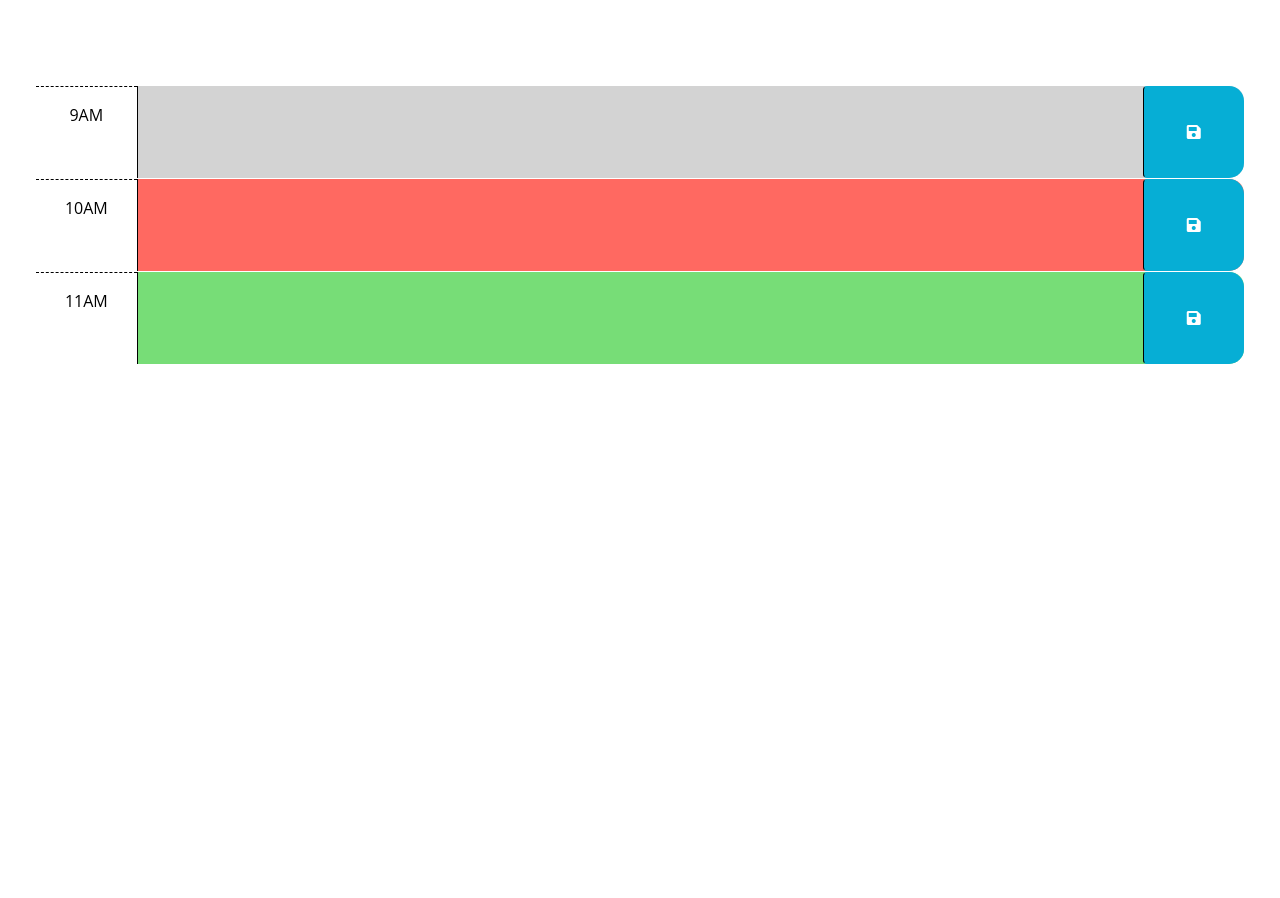
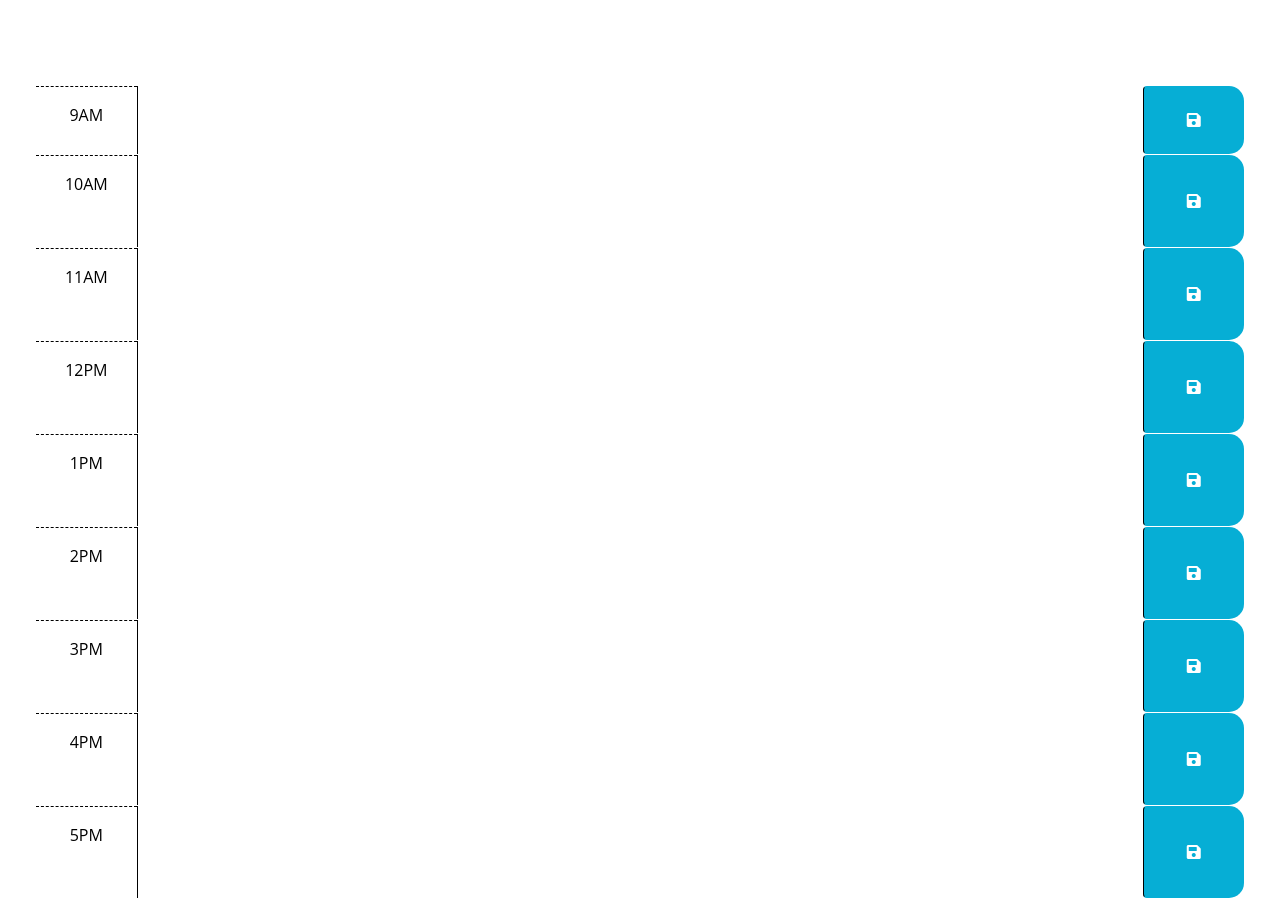
Before and after one commit to ssnakeoil/on-the-clock-planner, a plain HTML site: page Develop/index.html in a window 1280 px wide. Shown: the part 166-1064 px from the top of the page. Before the commit the page ends 800 px from the top, so only its background shows below. Drawn offline with nearby package versions, Linux system fonts and the light colour scheme.

Commit message:
adding remaining work hours

```diff
--- a/Develop/index.html
+++ b/Develop/index.html
@@ -42,16 +42,16 @@
         -->
 
       <!-- Example of a past time block. The "past" class adds a gray background color. -->
-      <div id="hour-9" class="row time-block past">
+      <div id="hour-9" class="row time-block">
         <div class="col-2 col-md-1 hour text-center py-3">9AM</div>
-        <textarea class="col-8 col-md-10 description" rows="3"> </textarea>
+        <textarea class="col-8 col-md-10 description" rows="2"> </textarea>
         <button class="btn saveBtn col-2 col-md-1" aria-label="save">
           <i class="fas fa-save" aria-hidden="true"></i>
         </button>
       </div>
 
       <!-- Example of a present time block. The "present" class adds a red background color. -->
-      <div id="hour-10" class="row time-block present">
+      <div id="hour-10" class="row time-block">
         <div class="col-2 col-md-1 hour text-center py-3">10AM</div>
         <textarea class="col-8 col-md-10 description" rows="3"> </textarea>
         <button class="btn saveBtn col-2 col-md-1" aria-label="save">
@@ -60,8 +60,56 @@
       </div>
 
       <!-- Example of a future time block. The "future" class adds a green background color. -->
-      <div id="hour-11" class="row time-block future">
+      <div id="hour-11" class="row time-block">
         <div class="col-2 col-md-1 hour text-center py-3">11AM</div>
+        <textarea class="col-8 col-md-10 description" rows="3"> </textarea>
+        <button class="btn saveBtn col-2 col-md-1" aria-label="save">
+          <i class="fas fa-save" aria-hidden="true"></i>
+        </button>
+      </div>
+
+      <div id="hour-12" class="row time-block">
+        <div class="col-2 col-md-1 hour text-center py-3">12PM</div>
+        <textarea class="col-8 col-md-10 description" rows="3"> </textarea>
+        <button class="btn saveBtn col-2 col-md-1" aria-label="save">
+          <i class="fas fa-save" aria-hidden="true"></i>
+        </button>
+      </div>
+
+      <div id="hour-13" class="row time-block">
+        <div class="col-2 col-md-1 hour text-center py-3">1PM</div>
+        <textarea class="col-8 col-md-10 description" rows="3"> </textarea>
+        <button class="btn saveBtn col-2 col-md-1" aria-label="save">
+          <i class="fas fa-save" aria-hidden="true"></i>
+        </button>
+      </div>
+
+      <div id="hour-14" class="row time-block">
+        <div class="col-2 col-md-1 hour text-center py-3">2PM</div>
+        <textarea class="col-8 col-md-10 description" rows="3"> </textarea>
+        <button class="btn saveBtn col-2 col-md-1" aria-label="save">
+          <i class="fas fa-save" aria-hidden="true"></i>
+        </button>
+      </div>
+
+      <div id="hour-15" class="row time-block">
+        <div class="col-2 col-md-1 hour text-center py-3">3PM</div>
+        <textarea class="col-8 col-md-10 description" rows="3"> </textarea>
+        <button class="btn saveBtn col-2 col-md-1" aria-label="save">
+          <i class="fas fa-save" aria-hidden="true"></i>
+        </button>
+      </div>
+
+      <div id="hour-16" class="row time-block">
+        <div class="col-2 col-md-1 hour text-center py-3">4PM</div>
+        <textarea class="col-8 col-md-10 description" rows="3"> </textarea>
+        <button class="btn saveBtn col-2 col-md-1" aria-label="save">
+          <i class="fas fa-save" aria-hidden="true"></i>
+        </button>
+      </div>
+
+      <div id="hour-17" class="row time-block">
+        <div class="col-2 col-md-1 hour text-center py-3">5PM</div>
         <textarea class="col-8 col-md-10 description" rows="3"> </textarea>
         <button class="btn saveBtn col-2 col-md-1" aria-label="save">
           <i class="fas fa-save" aria-hidden="true"></i>
```
